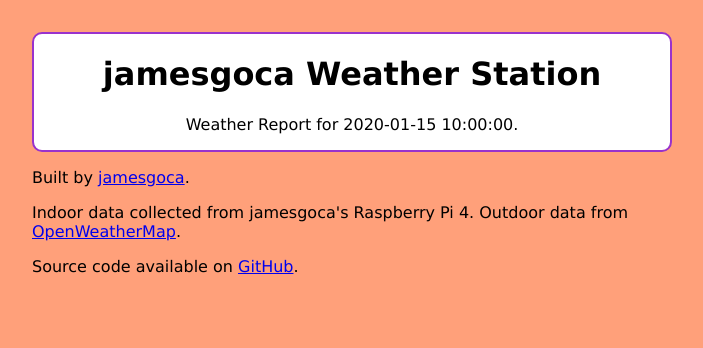
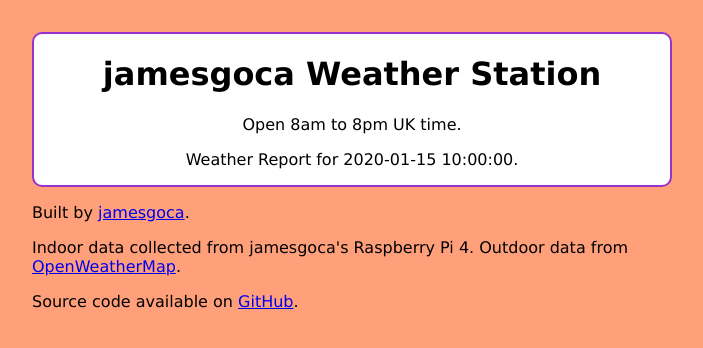
Before and after one commit to jamesgoca/weather, a Python web app: template templates/base.html in a window 1280 px wide. Shown: the top 348 px of the page, without its empty margins (288-991 px from the left). Run offline with Jinja, Linux system fonts and the light colour scheme; the template is opened without the code that fills it: most values are stand-ins (such as "Sample title", 1, 10 or a date in 2020).

Commit message:
feat: Add opening and closing times

```diff
--- a/templates/base.html
+++ b/templates/base.html
@@ -18,6 +18,7 @@
 	">
 		<header>
 			<h1>jamesgoca Weather Station</h1>
+			<p>Open 8am to 8pm UK time.</p>
 			<p>Weather Report for {{ time }}.</p>
 		</header>
 		<main>
```
